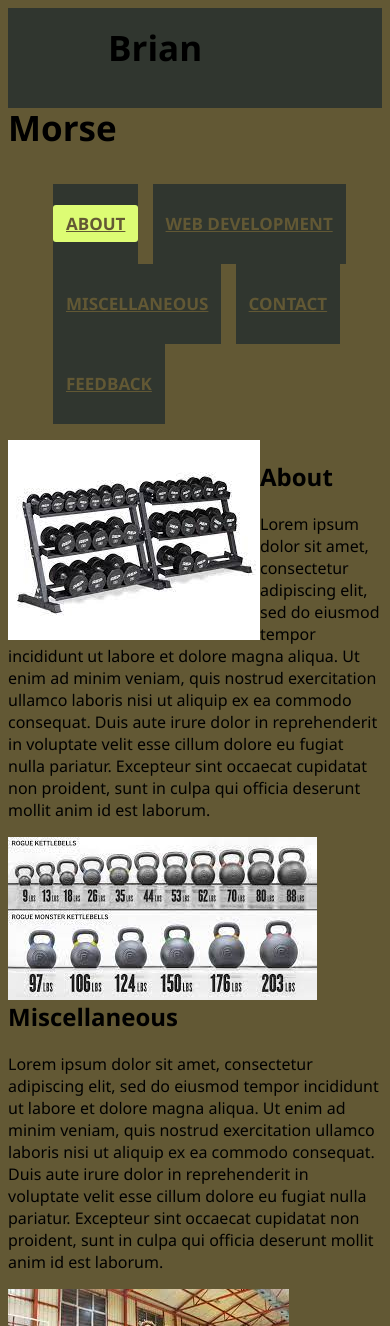
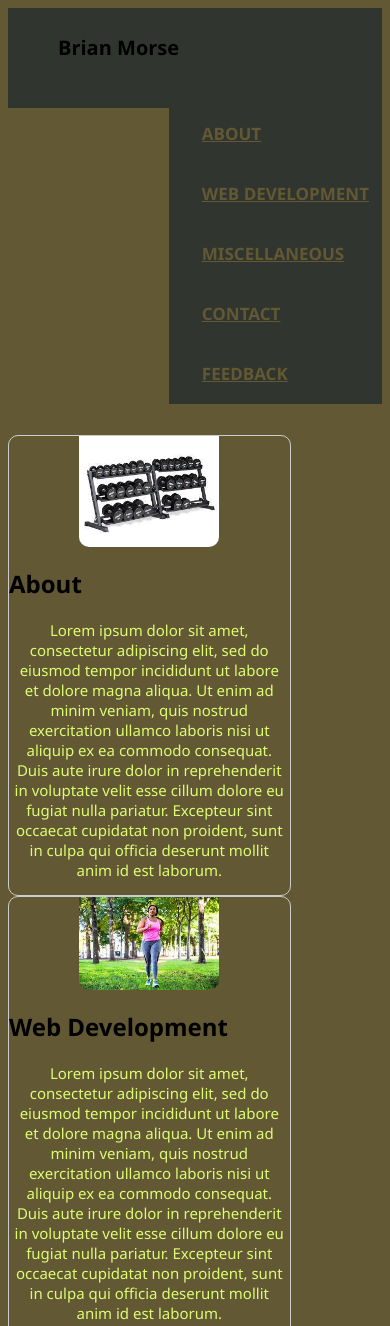
Before and after one commit to BrianMorse1/portfolio, a plain HTML site: page index.html in a window 390 px wide. Shown: the top 1326 px of the page. Drawn offline with Linux system fonts and the light colour scheme.

Commit message:
adjusted card properties, added to code to make links work

```diff
--- a/assets/stylesheet.css
+++ b/assets/stylesheet.css
@@ -1,18 +1,20 @@
 /* Color Scheme = #30362F, #625834, #D3F9B5, #DDFC74, #EA9010 */
 
 
-
+/*set general properties for body of webpage*/
 body{
     font-family:'Segoe UI', Tahoma, Geneva, Verdana, sans-serif;
     background-color:#625834;
 }
 
+/*set general properties and appearance for navigation bar*/
 nav{
     background: #30362F;
     height: 100px;
     width: 100%;
    }
 
+/*set display properties for the logo*/
 label.logo{
     color: 625834;
     font-size: 35px;
@@ -21,12 +23,12 @@ label.logo{
     font-weight: bold;
     background-color: transparent;
 }
-
+/*set properties for unordered lists in navigation bar*/
 nav ul{
     float: right;
     margin-right: 0px;
 }
-
+/*set general properties for navigation links*/
 nav ul li{
     display: inline-block;
     line-height: 80px;
@@ -34,7 +36,7 @@ nav ul li{
     background-color: #30362F;
     border-width: 0;
 }
-
+/*set display properties for navigation links*/
 nav ul li a{
     color: #625834;
     background-color:transparent;
@@ -44,21 +46,107 @@ nav ul li a{
     padding: 7px 13px;
     border-radius: 3px;
 }
-
-a.active, a:hover{
+/*Add hover effect for navigation bar*/
+a:hover{
     background: #DDFC74;
 
 }
+/*Setting general attributes for the container holding cards*/
+
+.container{
+display: block;
+width: 100%;
+height: auto;
+margin: 15px 15px;
+column-count: 1;
+}
 /*Setting images at the head of topics to desired sizes and to float inside card elements*/
 .topic-graphic{
-    float: left;
+    display: block;
+    width: 50%;
     max-height: 25%;
-
+    border-bottom-left-radius: 10px;
+    border-bottom-right-radius: 10px;
+    margin-left: auto;
+    margin-right: auto;
 }
 
 /*setting attributes for sections of the site designated as 'card'. These properties will make the site more responsive*/
 .card{
-    display:flexbox;
-    float: left;
-    justify-content: left;
+    justify-content: center;
+    width: 95%;
+    height: auto;
+    border: 1px solid #ccc;
+    margin-right: 1%;
+    background: transparent;
+    border-radius: 10px;
+    transition: 0.9;
 }
+
+
+/*set attributes for headers and text within cards*/
+.h2, p{
+    text-align: center;
+    color:#DDFC74
+}
+
+/*set attributes for text in paragraphs that won't apply also to headers*/
+p{
+    font-size: 15px;
+    padding: 0 5px;
+}
+
+/*settings to make cards shrink and stack to fit screen size and makes navigation bar responsive*/
+
+
+@media (max-width: 1024px){
+    .container{
+        display: block;
+        width: 80%;
+        column-count: 2;
+    }
+    nav ul li{
+        display: block;
+        line-height: 20px;
+        margin: 0 0;
+        background-color: #30362F;
+        border-width: 0;
+        padding: 20px 0px 20px 20px;
+        }
+}
+
+@media (max-width:435px) {
+    .container{
+        width: 100%;
+        display: block;
+        float: left;
+        columns: auto;
+        column-width: 100%;
+        position: relative;
+        margin-left: auto;
+        margin-right: auto;
+    }
+
+    .card{
+        max-width: 75%;
+        display: block;
+    }
+
+   nav ul li{
+        display: block;
+        line-height: 20px;
+        margin: 0 0;
+        background-color: #30362F;
+        border-width: 0;
+        padding: 20px 0px 20px 20px;
+        }
+
+    label.logo{
+        color: 625834;
+        font-size: 20px;
+        line-height: 80px;
+        padding: 0 50px;
+        font-weight: bold;
+        background-color: transparent;
+    }
+}
--- a/index.html
+++ b/index.html
@@ -17,10 +17,10 @@
     <nav>
         <label class ="logo">Brian Morse</label>
         <ul>
-            <li><a class="active" href="#">About</a></li>
-            <li><a href="#">Web Development</a></li>
-            <li><a href="#">Miscellaneous</a></li>
-            <li><a href="#">Contact</a></li>
+            <li><a href="#about">About</a></li>
+            <li><a href="#web-development">Web Development</a></li>
+            <li><a href="#miscellaneous">Miscellaneous</a></li>
+            <li><a href="#contact">Contact</a></li>
             <li><a href="#">Feedback</a></li>
         </ul>
     </nav>
@@ -29,7 +29,7 @@
 
 <div class="container">
     <div class="card">
-        <img class="topic-graphic" src="assets/images/Brian Morse.jpg" alt="Placeholder image of Brian Morse">
+        <img id="about" class="topic-graphic" src="assets/images/Brian Morse.jpg" alt="Placeholder image of Brian Morse">
         <h2>About</h2>
         <p>
          Lorem ipsum dolor sit amet, consectetur adipiscing elit, sed do eiusmod tempor incididunt ut labore et dolore magna aliqua. Ut enim ad minim veniam, quis nostrud exercitation ullamco laboris nisi ut aliquip ex ea commodo consequat. Duis aute irure dolor in reprehenderit in voluptate velit esse cillum dolore eu fugiat nulla pariatur. Excepteur sint occaecat cupidatat non proident, sunt in culpa qui officia deserunt mollit anim id est laborum.
@@ -39,32 +39,41 @@
     <!--Second card-->
 
     <div class="card">
-        <img class="topic-graphic" src="assets/images/sample-html.jpg" alt="Placeholder image of HTML project">
+            <img id="web-development" class="topic-graphic" src="assets/images/web-app-sample.jpg" alt="Placeholder image of sample work">
+            <h2>Web Development</h2>
+            <p>
+             Lorem ipsum dolor sit amet, consectetur adipiscing elit, sed do eiusmod tempor incididunt ut labore et dolore magna aliqua. Ut enim ad minim veniam, quis nostrud exercitation ullamco laboris nisi ut aliquip ex ea commodo consequat. Duis aute irure dolor in reprehenderit in voluptate velit esse cillum dolore eu fugiat nulla pariatur. Excepteur sint occaecat cupidatat non proident, sunt in culpa qui officia deserunt mollit anim id est laborum.
+            </p>
+    </div>
+    <!--Third card-->
+
+    <div class="card">
+        <img id="miscellaneous" class="topic-graphic" src="assets/images/sample-html.jpg" alt="Placeholder image of non-html project">
         <h2>Miscellaneous</h2>
         <p>
          Lorem ipsum dolor sit amet, consectetur adipiscing elit, sed do eiusmod tempor incididunt ut labore et dolore magna aliqua. Ut enim ad minim veniam, quis nostrud exercitation ullamco laboris nisi ut aliquip ex ea commodo consequat. Duis aute irure dolor in reprehenderit in voluptate velit esse cillum dolore eu fugiat nulla pariatur. Excepteur sint occaecat cupidatat non proident, sunt in culpa qui officia deserunt mollit anim id est laborum.
         </p>
     </div>
 
-    <!--Third card-->
+    <!--Fourth card-->
 
     <div class="card">
-         <img class="topic-graphic" src="assets/images/quill-and-paper.jpg" alt="Placeholder image of quill and paper">
+         <img id="contact" class="topic-graphic" src="assets/images/quill-and-paper.jpg" alt="Placeholder image of quill and paper">
         <h2>Contact</h2>
         <p>
         Lorem ipsum dolor sit amet, consectetur adipiscing elit, sed do eiusmod tempor incididunt ut labore et dolore magna aliqua. Ut enim ad minim veniam, quis nostrud exercitation ullamco laboris nisi ut aliquip ex ea commodo consequat. Duis aute irure dolor in reprehenderit in voluptate velit esse cillum dolore eu fugiat nulla pariatur. Excepteur sint occaecat cupidatat non proident, sunt in culpa qui officia deserunt mollit anim id est laborum.
         </p>
-        </div>
+    </div>
 
 
-   <!--Fouth card-->
-   <div class="card">
+   <!--Fifth card-->
+    <div class="card">
         <img class="topic-graphic" src="assets/images/suggestion-box.jpg" alt="Placeholder image of suggestion-box">
         <h2>Feedback</h2>
         <p>
         Lorem ipsum dolor sit amet, consectetur adipiscing elit, sed do eiusmod tempor incididunt ut labore et dolore magna aliqua. Ut enim ad minim veniam, quis nostrud exercitation ullamco laboris nisi ut aliquip ex ea commodo consequat. Duis aute irure dolor in reprehenderit in voluptate velit esse cillum dolore eu fugiat nulla pariatur. Excepteur sint occaecat cupidatat non proident, sunt in culpa qui officia deserunt mollit anim id est laborum.
         </p>
-        </div>
+    </div>
 
 </div>
 
```
Also changed, not shown: assets/images/web-app-sample.jpg (renamed from assets/images/woman walking.jpg).
